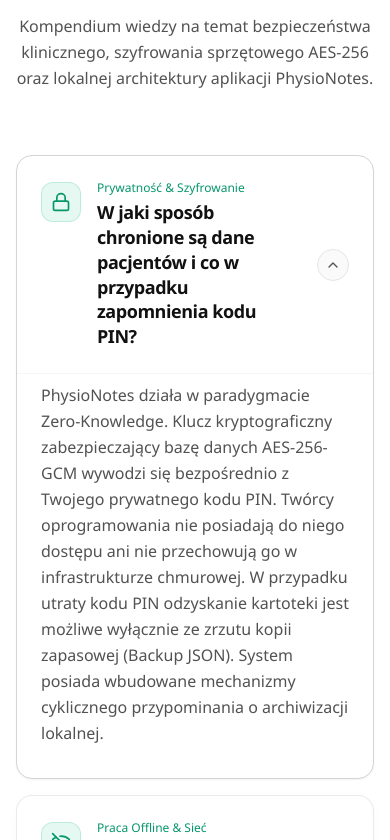
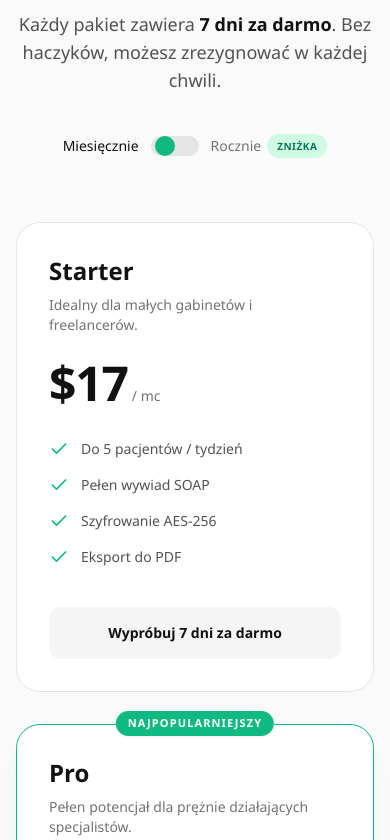
Before and after one commit to jakubdyrszka-pixel/Portfolio, a Next.js app: page /physionotes in a window 390 px wide. Shown: the part 10244-11084 px from the top of the page. Built offline with nearby package versions, Linux system fonts and the light colour scheme; no server answers.

Commit message:
feat: add unified pricing component to physionotes landing page

```diff
--- a/app/physionotes/page.tsx
+++ b/app/physionotes/page.tsx
@@ -5,6 +5,7 @@
 import { PhysioNotesTrust } from "@/components/physionotes/PhysioNotesTrust";
 import { PhysioNotesShowcase } from "@/components/physionotes/PhysioNotesShowcase";
 import { PhysioNotesWorkflow } from "@/components/physionotes/PhysioNotesWorkflow";
+import { PhysioNotesPricing } from "@/components/physionotes/PhysioNotesPricing";
 import { PhysioNotesFAQ } from "@/components/physionotes/PhysioNotesFAQ";
 import { ArrowRight, Download } from "lucide-react";
 
@@ -30,6 +31,7 @@
 
             <nav className="hidden md:flex items-center gap-6 text-sm font-medium text-neutral-600 dark:text-neutral-400">
               <a href="#showcase" className="hover:text-[#111111] dark:hover:text-white transition">Możliwości</a>
+              <a href="#pricing" className="hover:text-[#111111] dark:hover:text-white transition">Cennik</a>
               <a href="#faq" className="hover:text-[#111111] dark:hover:text-white transition">FAQ</a>
               <a href="#download" className="hover:text-[#111111] dark:hover:text-white transition">Pobierz</a>
             </nav>
@@ -69,6 +71,9 @@
 
         {/* 4. Jak działa (3 kroki) */}
         <PhysioNotesWorkflow />
+
+        {/* 5. Cennik */}
+        <PhysioNotesPricing />
 
         {/* 6. FAQ */}
         <PhysioNotesFAQ />
--- /dev/null
+++ b/src/components/physionotes/PhysioNotesPricing.tsx
@@ -0,0 +1,135 @@
+'use client';
+
+import React, { useState } from 'react';
+import { Check } from 'lucide-react';
+import { useUser, useClerk } from '@clerk/nextjs';
+
+export function PhysioNotesPricing() {
+  const { isSignedIn, user, isLoaded } = useUser();
+  const { openSignIn } = useClerk();
+  const [isYearly, setIsYearly] = useState(false);
+  const [isCheckingOut, setIsCheckingOut] = useState(false);
+
+  const plans = [
+    {
+      name: 'Starter',
+      description: 'Idealny dla małych gabinetów i freelancerów.',
+      price: isYearly ? '$180' : '$17',
+      period: isYearly ? '/ rocznie' : '/ mc',
+      priceId: isYearly ? 'pri_01m1xpv6seqh7pgrfn7fnzwxd8' : 'pri_01m1xpt3fz6xydh9jgg9wyk3q8',
+      features: ['Do 5 pacjentów / tydzień', 'Pełen wywiad SOAP', 'Szyfrowanie AES-256', 'Eksport do PDF'],
+      recommended: false,
+    },
+    {
+      name: 'Pro',
+      description: 'Pełen potencjał dla prężnie działających specjalistów.',
+      price: isYearly ? '$285' : '$27',
+      period: isYearly ? '/ rocznie' : '/ mc',
+      priceId: isYearly ? 'pri_01m1xpxgr7hb51sj2g4yamkdgz' : 'pri_01m1xpwrk0p57ff3cetavx334w',
+      features: ['Bez limitu pacjentów', 'Baza wiedzy ICD-10', 'Synchronizacja wielu urządzeń', 'Priorytetowe wsparcie'],
+      recommended: true,
+    }
+  ];
+
+  const handleCheckout = async (priceId: string) => {
+    if (!isLoaded) return;
+
+    // Wymuszenie logowania przed płatnością na stronie głównej
+    if (!isSignedIn) {
+      openSignIn({ forceRedirectUrl: '/physionotes/activate' });
+      return;
+    }
+
+    setIsCheckingOut(true);
+    try {
+      const { initializePaddle } = await import('@paddle/paddle-js');
+      const paddle = await initializePaddle({
+        environment: 'production',
+        token: process.env.NEXT_PUBLIC_PADDLE_CLIENT_TOKEN || '',
+      });
+
+      if (paddle) {
+        paddle.Checkout.open({
+          items: [{ priceId, quantity: 1 }],
+          customer: { email: user?.primaryEmailAddress?.emailAddress || '' },
+          customData: { userId: user?.id || '' },
+          settings: {
+            successUrl: window.location.origin + '/physionotes/activate',
+          }
+        });
+      }
+    } catch (error) {
+      console.error('Paddle error:', error);
+    } finally {
+      setIsCheckingOut(false);
+    }
+  };
+
+  return (
+    <section id="pricing" className="py-20 sm:py-28 border-t border-neutral-200/60 dark:border-neutral-800/60 bg-[#fafafa] dark:bg-[#111111]">
+      <div className="max-w-4xl mx-auto px-4 sm:px-6">
+        <div className="text-center mb-16">
+          <span className="text-xs sm:text-sm font-medium uppercase tracking-wider text-emerald-600 dark:text-emerald-400">
+            Przejrzysty Cennik
+          </span>
+          <h2 className="mt-3 text-3xl sm:text-4xl font-bold text-[#111111] dark:text-white">
+            Wybierz pakiet dla siebie
+          </h2>
+          <p className="mt-4 text-neutral-600 dark:text-neutral-400 text-lg">
+            Każdy pakiet zawiera <strong className="text-[#111111] dark:text-white">7 dni za darmo</strong>. Bez haczyków, możesz zrezygnować w każdej chwili.
+          </p>
+
+          <div className="mt-10 flex items-center justify-center gap-3">
+            <span className={`text-sm font-medium ${!isYearly ? 'text-[#111111] dark:text-white' : 'text-neutral-500'}`}>Miesięcznie</span>
+            <button
+              onClick={() => setIsYearly(!isYearly)}
+              className="relative inline-flex h-7 w-12 items-center rounded-full bg-neutral-200 dark:bg-neutral-800 transition-colors focus:outline-none"
+            >
+              <span className={`inline-block h-5 w-5 transform rounded-full bg-emerald-500 transition-transform ${isYearly ? 'translate-x-6' : 'translate-x-1'}`} />
+            </button>
+            <span className={`text-sm font-medium flex items-center gap-1.5 ${isYearly ? 'text-[#111111] dark:text-white' : 'text-neutral-500'}`}>
+              Rocznie <span className="px-2.5 py-0.5 rounded-full bg-emerald-100 dark:bg-emerald-900/40 text-emerald-700 dark:text-emerald-400 text-[10px] uppercase font-bold tracking-wider">Zniżka</span>
+            </span>
+          </div>
+        </div>
+
+        <div className="grid md:grid-cols-2 gap-8 max-w-3xl mx-auto">
+          {plans.map((plan) => (
+            <div key={plan.name} className={`relative p-8 rounded-3xl border transition-all hover:-translate-y-1 hover:shadow-2xl ${plan.recommended ? 'border-emerald-500 shadow-xl shadow-emerald-500/10 bg-white dark:bg-[#161616]' : 'border-neutral-200 dark:border-neutral-800 bg-white dark:bg-[#111111]'}`}>
+              {plan.recommended && (
+                <div className="absolute -top-3.5 left-1/2 -translate-x-1/2 px-3 py-1 bg-emerald-500 text-white text-[11px] font-bold uppercase tracking-widest rounded-full shadow-sm">
+                  Najpopularniejszy
+                </div>
+              )}
+
+              <h3 className="text-2xl font-bold text-[#111111] dark:text-white">{plan.name}</h3>
+              <p className="mt-2 text-sm text-neutral-500 min-h-[40px]">{plan.description}</p>
+
+              <div className="mt-6 flex items-baseline gap-1">
+                <span className="text-5xl font-black tracking-tight text-[#111111] dark:text-white">{plan.price}</span>
+                <span className="text-sm font-medium text-neutral-500">{plan.period}</span>
+              </div>
+
+              <ul className="mt-8 space-y-4 mb-10">
+                {plan.features.map(feat => (
+                  <li key={feat} className="flex items-start gap-3 text-sm text-neutral-600 dark:text-neutral-300 font-medium">
+                    <Check className="h-5 w-5 shrink-0 text-emerald-500" />
+                    <span>{feat}</span>
+                  </li>
+                ))}
+              </ul>
+
+              <button
+                onClick={() => handleCheckout(plan.priceId)}
+                disabled={isCheckingOut}
+                className={`w-full py-4 px-4 rounded-xl text-sm font-bold tracking-wide transition-all ${plan.recommended ? 'bg-emerald-500 hover:bg-emerald-400 text-white shadow-lg shadow-emerald-500/25' : 'bg-neutral-100 hover:bg-neutral-200 dark:bg-neutral-800 dark:hover:bg-neutral-700 text-[#111111] dark:text-white'}`}
+              >
+                {isCheckingOut ? 'Otwieranie bramki...' : (isSignedIn ? `Wybierz ${plan.name}` : 'Wypróbuj 7 dni za darmo')}
+              </button>
+            </div>
+          ))}
+        </div>
+      </div>
+    </section>
+  );
+}
```
